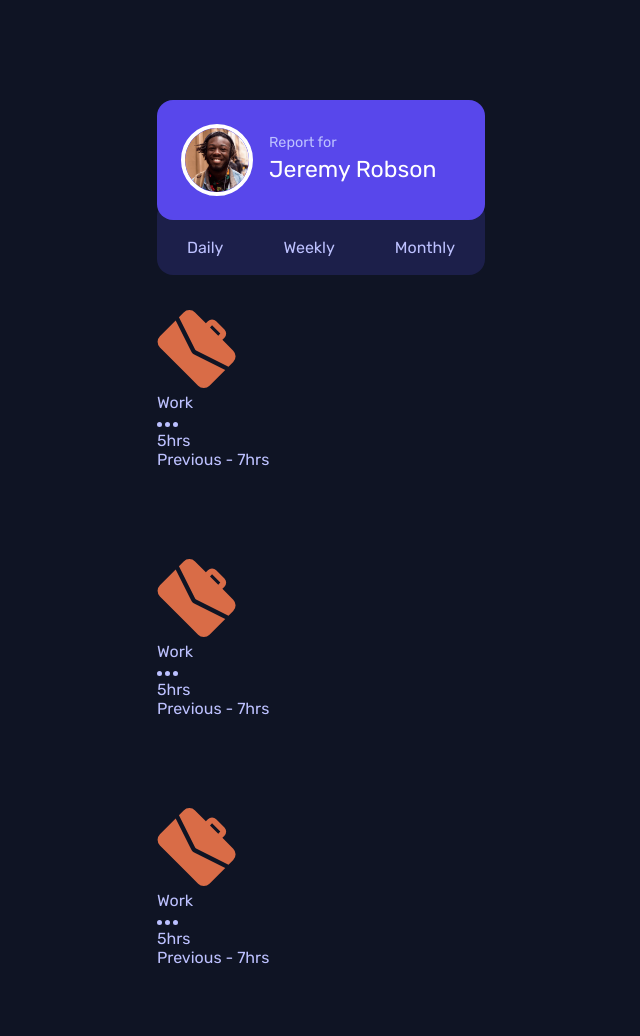
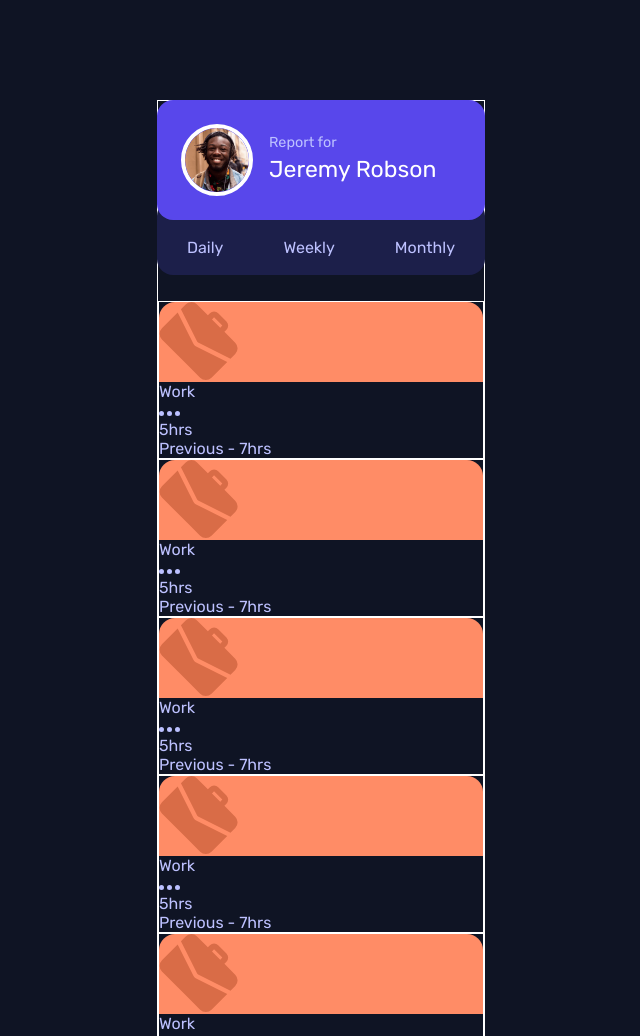
Before and after one commit to lucianogarriga/dashboard, a plain HTML site: page index.html in a window 1280 px wide. Shown: the top 1036 px of the page, without its empty margins (319-959 px from the left). Drawn offline with Linux system fonts and the light colour scheme; a web font is replaced by a local one.

Commit message:
Mods First & Second sections

```diff
--- a/index.html
+++ b/index.html
@@ -42,6 +42,21 @@
           <div class="card__background">
             <img src="./images/icon-work.svg" alt="work">
           </div>
+          <div class="card__details">
+              <div class="card__activity">
+                <p class="card__title">Work</p>
+                <img src="./images/icon-ellipsis.svg" alt="three dots">
+              </div>
+              <div class="card__hours">
+                <p class="card__hour">5hrs</p>
+                <p class="card__previous">Previous - 7hrs </p>
+              </div>
+          </div>
+        </div>
+
+        <div class="card">
+          <div class="card__background">
+            <img src="./images/icon-work.svg" alt="work">
           </div>
           <div class="card__details">
               <div class="card__activity">
@@ -53,13 +68,11 @@
                 <p class="card__previous">Previous - 7hrs </p>
               </div>
           </div>
-    </section>
+        </div>
 
-    <section class="second-section">
         <div class="card">
           <div class="card__background">
             <img src="./images/icon-work.svg" alt="work">
-        </div>
           </div>
           <div class="card__details">
               <div class="card__activity">
@@ -71,13 +84,11 @@
                 <p class="card__previous">Previous - 7hrs </p>
               </div>
           </div>
-  </section>
+        </div>
 
-  <section class="second-section">
         <div class="card">
           <div class="card__background">
             <img src="./images/icon-work.svg" alt="work">
-      </div>
           </div>
           <div class="card__details">
               <div class="card__activity">
@@ -89,13 +100,11 @@
                 <p class="card__previous">Previous - 7hrs </p>
               </div>
           </div>
-</section>
+        </div>
 
-<section class="second-section">
         <div class="card">
           <div class="card__background">
             <img src="./images/icon-work.svg" alt="work">
-    </div>
           </div>
           <div class="card__details">
               <div class="card__activity">
@@ -107,13 +116,11 @@
                 <p class="card__previous">Previous - 7hrs </p>
               </div>
           </div>
-</section>
+        </div>
 
-<section class="second-section">
         <div class="card">
           <div class="card__background">
             <img src="./images/icon-work.svg" alt="work">
-    </div>
           </div>
           <div class="card__details">
               <div class="card__activity">
@@ -125,24 +132,8 @@
                 <p class="card__previous">Previous - 7hrs </p>
               </div>
           </div>
-</section>
+        </div>
 
-    <section class="second-section">
-    <div class="card">
-      <div class="card__background">
-        <img src="./images/icon-work.svg" alt="work">
-      </div>
-    </div>
-    <div class="card__details">
-        <div class="card__activity">
-          <p class="card__title">Work</p>
-          <img src="./images/icon-ellipsis.svg" alt="three dots">
-        </div>
-        <div class="card__time">
-          <p class="card__hour">5hrs</p>
-          <p class="card__previous">Previous - 7hrs </p>
-        </div>
-    </div>
     </section>
   </main>
 
--- a/styles.css
+++ b/styles.css
@@ -13,7 +13,7 @@
     /* las variables de css comienzan con -- y no deben tener espacios */
 
     --Blue: hsl(246, 80%, 60%);
-    --Light-red: hsl(15, 100%, 70%);
+    --Light-orange: hsl(15, 100%, 70%);
     --Soft-blue: hsl(195, 74%, 62%);
     --Light-red: hsl(348, 100%, 68%);
     --Lime-green: hsl(145, 58%, 55%);
@@ -53,6 +53,10 @@ body{
     /* colocamos el texto al costado de la img, de acuerdo a los div */
     border-radius: 1rem;
     padding: 1.5rem;
+    position: absolute;
+    z-index: 1;
+    /* debemos colocar una position absolute con el z-index positivo para que funcione */
+    width: 100%;
 }
 
 .main-card__image{
@@ -85,10 +89,28 @@ body{
     position: absolute;
     width: 100%;
     top: 100px;
-    z-index: -1;
+    /* z-index: -1; */
     /* con valor negativo en el z-index colocamos el elemento por detras */
+    /* pero tenemos que desactivarlo, porque un elemento con z-index negativo desactiva la funcion del hover */
+}
+
+.main-card__frequency:hover{
+    cursor: pointer;
+    color: var(--White);
 }
 
 .second-section{
-    margin-top: 90px;
+    padding-top: 200px;
+    border: 1px solid white;
 }
+
+.card{
+    border: 1px solid white;
+}
+
+.card__background{
+    background-color: var(--Light-orange);
+    height: 80px;
+    border-top-left-radius: 1rem;
+    border-top-right-radius: 1rem;
+}
```
Lines whose indentation alone changed are shown as unchanged.
